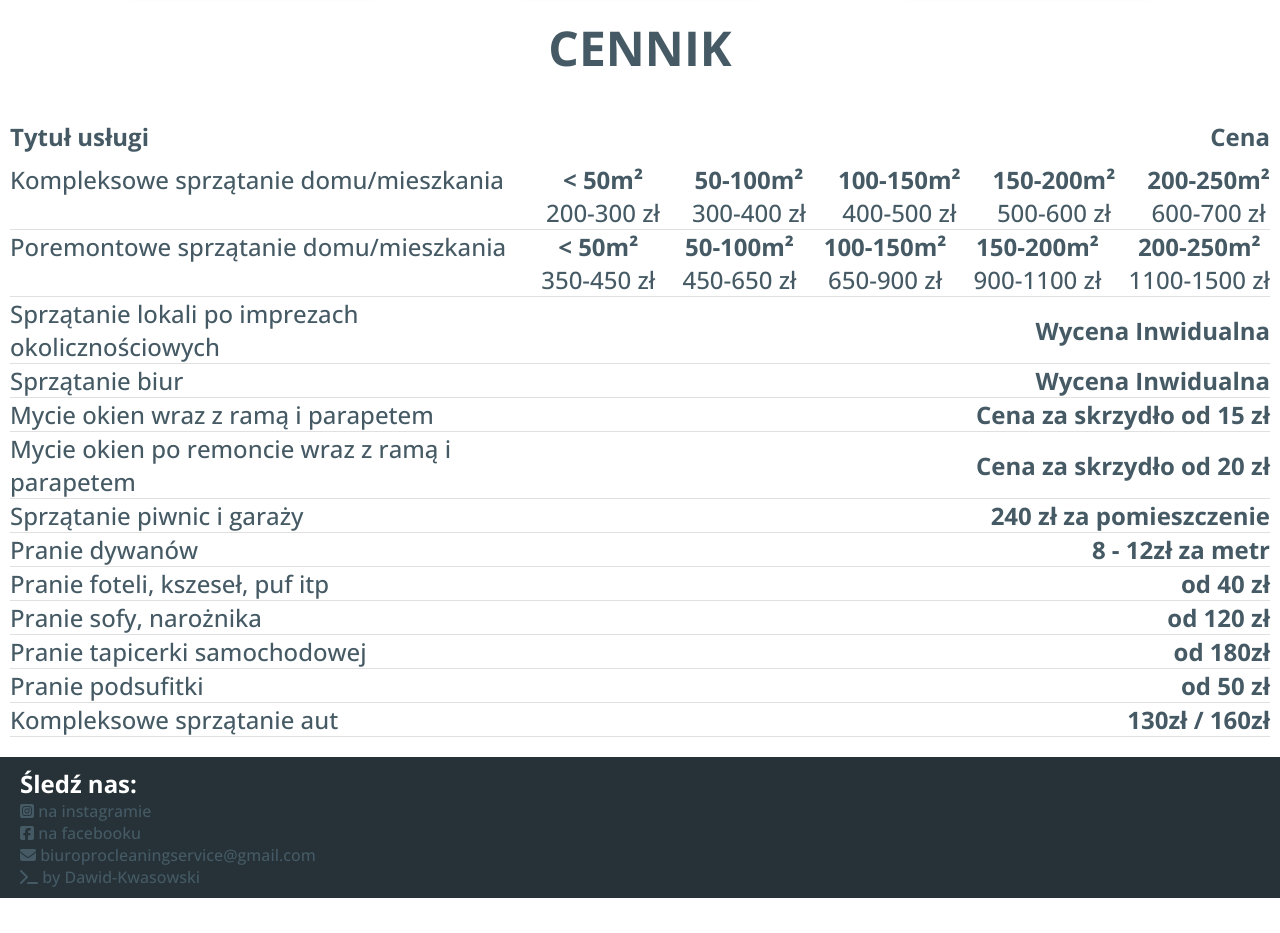
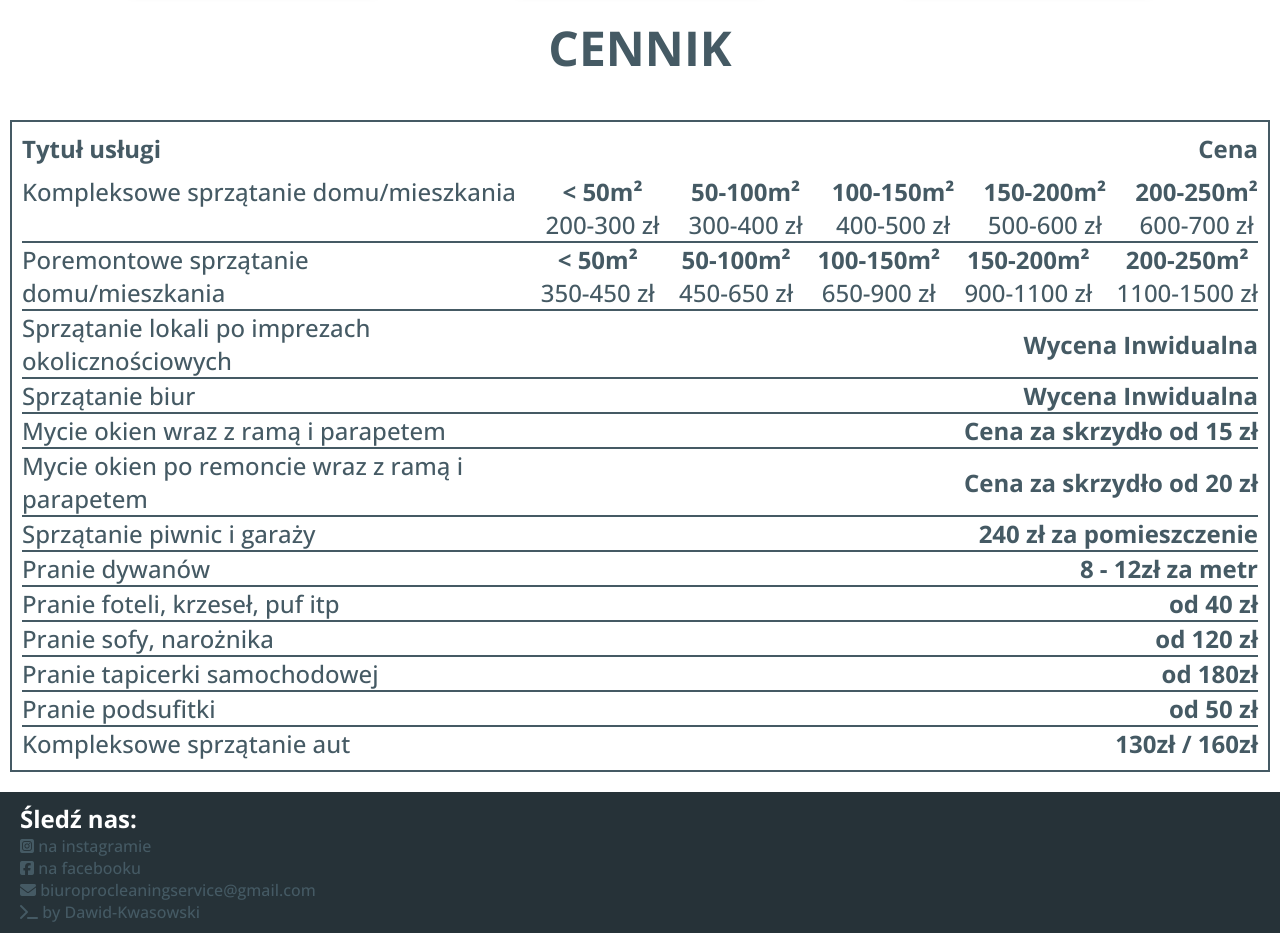
Before and after one commit to Dawid-Kwasowski/shiny-adventure, a Vue app: page / in a window 1280 px wide. Shown: the part 1960-2893 px from the top of the page. Before the commit the page ends 2858 px from the top, so only its background shows below. Built offline with nearby package versions, Linux system fonts and the light colour scheme.

Commit message:
fix issues

```diff
--- a/src/App.vue
+++ b/src/App.vue
@@ -117,7 +117,7 @@ export default {
                priceList: [{meters:'', price:'', info: '8 - 12zł za metr'}]
             },
             {
-               title: "Pranie foteli, kszeseł, puf itp",
+               title: "Pranie foteli, krzeseł, puf itp",
                priceList: [{meters:'', price:'', info: 'od 40 zł'}]
             },
             {
--- a/src/components/ServiceList.vue
+++ b/src/components/ServiceList.vue
@@ -24,6 +24,8 @@ export default {
       display: flex;
       justify-content: center;
       margin: 10px 0;
+      border: 2px solid #455a64;
+      padding: 10px;
       &__wrapper {
          list-style: none;
          width: 100%;
@@ -33,8 +35,12 @@ export default {
          font-size: 24px;
          display: flex;
          justify-content: space-between;
-         border-bottom: 1px solid #e0e0e0;
+         border-bottom: 2px solid #455a64;
          color: #455A64;
+
+         &:last-child {
+            border-bottom: none;
+         }
       }
    }
 </style>
```
